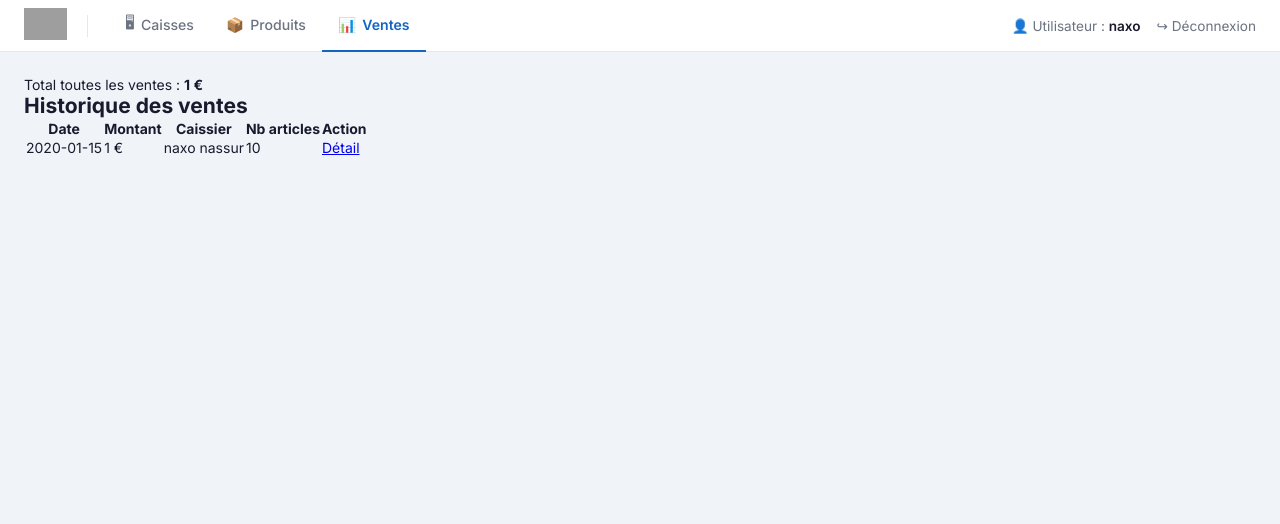
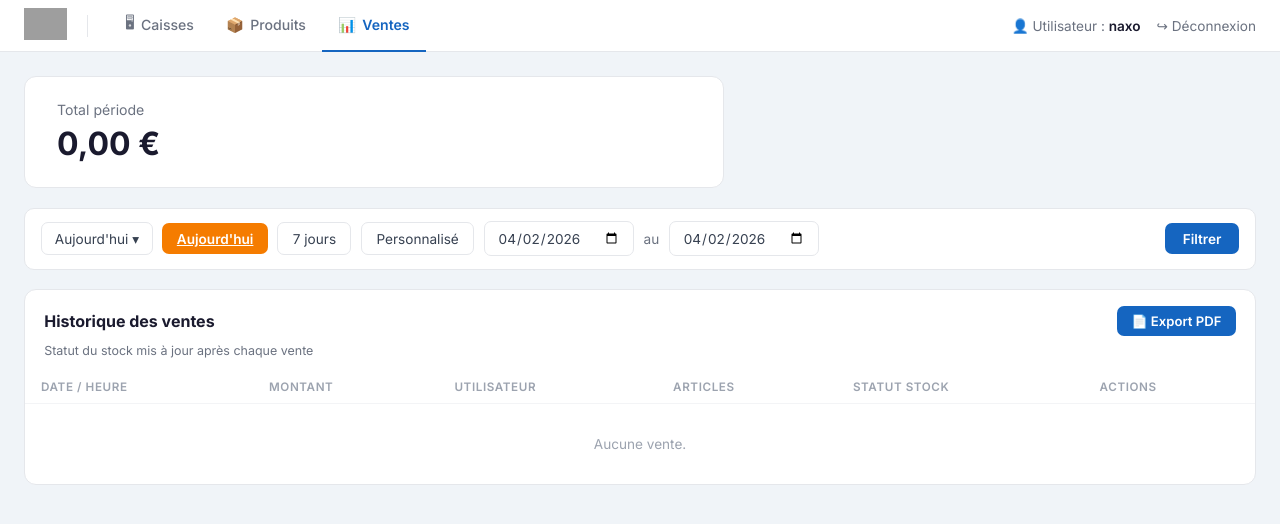
Before and after one commit to nassursio/CAISSE_SHOP, a PHP site: page /vente.php in a window 1280 px wide. Shown: the top 524 px of the page. Run offline with PHP 8.4, Linux system fonts and the light colour scheme; a user stored in the database is signed in; data comes from the database, SQL or seed files in the repository; tables that the repository leaves empty hold one stand-in row (values such as "Sample post"); grey boxes are pictures that could not be loaded.

Commit message:
vente new

```diff
--- a/Front_office/header.php
+++ b/Front_office/header.php
@@ -16,7 +16,7 @@ $page = basename($_SERVER['PHP_SELF']);
 
     <!-- Logo -->
     <a href="caisse.php" class="navbar-logo">
-        <img src="logo-removebg-preview.png" alt="CaisseShop">
+        <img src="../image/logo-removebg-preview.png" alt="CaisseShop">
     </a>
 
     <div class="navbar-sep"></div>
--- a/Front_office/vente.php
+++ b/Front_office/vente.php
@@ -2,97 +2,158 @@
 require 'connexion.php';
 require 'header.php';
 
-// Récupérer toutes les ventes avec le prénom de l'utilisateur
-$req    = $pdo->query('SELECT v.*, u.Prenom, u.Nom
+// Filtre de date
+$filtre = $_GET['filtre'] ?? 'aujourd_hui';
+$dd     = $_GET['dd']     ?? date('Y-m-d');
+$df     = $_GET['df']     ?? date('Y-m-d');
+
+if ($filtre == 'aujourd_hui') { $dd = date('Y-m-d'); $df = date('Y-m-d'); }
+if ($filtre == '7_jours')     { $dd = date('Y-m-d', strtotime('-7 days')); $df = date('Y-m-d'); }
+
+// Récupérer les ventes
+$req = $pdo->prepare('SELECT v.*, u.Prenom, u.Nom, MIN(p.stock) AS stock_min
                       FROM vente v
-                       JOIN utilisateurs u ON u.Id = v.id_utilisateur
+                      JOIN utilisateurs u   ON u.Id = v.id_utilisateur
+                      JOIN produit_vendu pv ON pv.id_vente = v.Id
+                      JOIN produit p        ON p.Id = pv.id_produit
+                      WHERE DATE(v.Date) BETWEEN :d1 AND :d2
+                      GROUP BY v.Id, v.Date, v.Montant, v.total_produit, u.Prenom, u.Nom
                       ORDER BY v.Date DESC');
+$req->execute([':d1'=>$dd, ':d2'=>$df]);
 $ventes = $req->fetchAll();
 
-// Calculer le total général
-$total_general = 0;
-foreach ($ventes as $v) {
-    $total_general = $total_general + $v['Montant'];
-}
+// Total période
+$total = 0;
+foreach ($ventes as $v) $total += $v['Montant'];
 
-// Voir le détail d'une vente si on clique sur "Détail"
-$detail        = null;
-$detail_lignes = [];
-
+// Détail d'une vente
+$detail = null; $lignes = [];
 if (isset($_GET['detail'])) {
-
-    $req = $pdo->prepare('SELECT v.*, u.Prenom FROM vente v
-                          JOIN utilisateurs u ON u.Id = v.id_utilisateur
-                          WHERE v.Id = :id');
-    $req->execute([':id' => $_GET['detail']]);
+    $req = $pdo->prepare('SELECT v.*, u.Prenom FROM vente v JOIN utilisateurs u ON u.Id=v.id_utilisateur WHERE v.Id=:id');
+    $req->execute([':id'=>$_GET['detail']]);
     $detail = $req->fetch();
-
-    $req = $pdo->prepare('SELECT pv.*, p.Nom_produit FROM produit_vendu pv
-                          JOIN produit p ON p.Id = pv.id_produit
-                          WHERE pv.id_vente = :id');
-    $req->execute([':id' => $_GET['detail']]);
-    $detail_lignes = $req->fetchAll();
+    $req = $pdo->prepare('SELECT pv.*, p.Nom_produit FROM produit_vendu pv JOIN produit p ON p.Id=pv.id_produit WHERE pv.id_vente=:id');
+    $req->execute([':id'=>$_GET['detail']]);
+    $lignes = $req->fetchAll();
 }
 ?>
 
 <div class="contenu">
 
-    <p>Total toutes les ventes : <strong><?= $total_general ?> €</strong></p>
+    <!-- Total période — grande carte blanche -->
+    <div class="total-periode-carte">
+        <p class="total-periode-label">Total période</p>
+        <p class="total-periode-valeur"><?= number_format($total, 2, ',', ' ') ?> €</p>
+    </div>
 
-    <!-- Tableau des ventes -->
-    <div class="carte">
-        <h2>Historique des ventes</h2>
+    <!-- Barre de filtres -->
+    <div class="filtres-barre">
+        <div class="filtre-dropdown"> Aujourd'hui ▾</div>
 
-        <table>
+        <a href="vente.php?filtre=aujourd_hui&dd=<?=$dd?>&df=<?=$df?>"
+           class="<?= $filtre=='aujourd_hui'?'btn-filtre-actif':'btn-filtre-inactif'?>">
+            Aujourd'hui
+        </a>
+        <a href="vente.php?filtre=7_jours&dd=<?=$dd?>&df=<?=$df?>"
+           class="<?= $filtre=='7_jours'?'btn-filtre-actif':'btn-filtre-inactif'?>">
+            7 jours
+        </a>
+        <a href="vente.php?filtre=perso&dd=<?=$dd?>&df=<?=$df?>"
+           class="<?= $filtre=='perso'?'btn-filtre-actif':'btn-filtre-inactif'?>">
+            Personnalisé
+        </a>
+
+        <!-- Dates personnalisées -->
+        <div class="filtre-date-input">
+            <input type="date" value="<?= $dd ?>" id="date-debut">
+        </div>
+        <span style="color:#6B7280;font-size:.85rem">au</span>
+        <div class="filtre-date-input">
+            <input type="date" value="<?= $df ?>" id="date-fin">
+        </div>
+
+        <button class="btn-filtrer"
+                onclick="window.location.href='vente.php?filtre=perso&dd='+document.getElementById('date-debut').value+'&df='+document.getElementById('date-fin').value">
+             Filtrer
+        </button>
+    </div>
+
+    <!-- Tableau historique des ventes -->
+    <div class="historique-carte">
+
+        <div class="historique-entete">
+            <div>
+                <p class="historique-titre">Historique des ventes</p>
+            </div>
+            <div class="historique-btns">
+                <a href="#" class="btn-export-bleu">📄 Export PDF</a>
+            </div>
+        </div>
+        <p class="historique-sous">Statut du stock mis à jour après chaque vente</p>
+
+        <table class="ventes-table">
             <thead>
                 <tr>
-                    <th>Date</th>
-                    <th>Montant</th>
-                    <th>Caissier</th>
-                    <th>Nb articles</th>
-                    <th>Action</th>
+                    <th>DATE / HEURE</th>
+                    <th>MONTANT</th>
+                    <th>UTILISATEUR</th>
+                    <th>ARTICLES</th>
+                    <th>STATUT STOCK</th>
+                    <th>ACTIONS</th>
                 </tr>
             </thead>
             <tbody>
-            <?php foreach ($ventes as $v) : ?>
+            <?php if (empty($ventes)): ?>
+                <tr><td colspan="6" style="text-align:center;padding:2rem;color:#9CA3AF">Aucune vente.</td></tr>
+            <?php else: ?>
+                <?php foreach ($ventes as $v):
+                    $sm = (int)$v['stock_min'];
+                    if ($sm == 0)      { $badge = 'badge-rouge-plein'; $txt = 'Rupture proche'; }
+                    elseif ($sm <= 5)  { $badge = 'badge-orange-plein'; $txt = 'Stock faible'; }
+                    else               { $badge = 'badge-vert-plein'; $txt = 'Stock suffisant'; }
+                ?>
                 <tr>
-                    <td><?= $v['Date'] ?></td>
-                    <td><?= $v['Montant'] ?> €</td>
-                    <td><?= $v['Prenom'] ?> <?= $v['Nom'] ?></td>
-                    <td><?= $v['total_produit'] ?></td>
-                    <td><a href="vente.php?detail=<?= $v['Id'] ?>">Détail</a></td>
+                    <td><?= date('d/m/Y - H:i', strtotime($v['Date'])) ?></td>
+                    <td><strong><?= number_format($v['Montant'], 2, ',', ' ') ?> €</strong></td>
+                    <td>
+                        <span class="user-avatar"><?= strtoupper(substr($v['Prenom'],0,1)) ?></span>
+                        <?= $v['Prenom'] ?>
+                    </td>
+                    <td><span class="badge-articles"><?= $v['total_produit'] ?> articles</span></td>
+                    <td><span class="badge-statut <?= $badge ?>"><?= $txt ?></span></td>
+                    <td>
+                        <a href="vente.php?detail=<?= $v['Id'] ?>&filtre=<?=$filtre?>&dd=<?=$dd?>&df=<?=$df?>"
+                           class="lien-detail">Détail</a>
+                    </td>
                 </tr>
                 <?php endforeach; ?>
+            <?php endif; ?>
             </tbody>
         </table>
     </div>
 
     <!-- Détail d'une vente -->
-    <?php if ($detail) : ?>
-    <div class="carte" style="margin-top:1rem">
-        <h2>Détail vente du <?= $detail['Date'] ?> — <?= $detail['Prenom'] ?></h2>
-
-        <table>
-            <thead>
-                <tr>
-                    <th>Produit</th>
-                    <th>Quantité</th>
-                    <th>Total</th>
-                </tr>
-            </thead>
+    <?php if ($detail): ?>
+    <div class="historique-carte" style="margin-top:1rem">
+        <div class="historique-entete">
+            <p class="historique-titre">Détail — vente du <?= date('d/m/Y H:i', strtotime($detail['Date'])) ?> (<?= $detail['Prenom'] ?>)</p>
+            <a href="vente.php?filtre=<?=$filtre?>&dd=<?=$dd?>&df=<?=$df?>" class="btn-filtre-inactif">Fermer</a>
+        </div>
+        <table class="ventes-table">
+            <thead><tr><th>PRODUIT</th><th>QUANTITÉ</th><th>TOTAL</th></tr></thead>
             <tbody>
-            <?php foreach ($detail_lignes as $l) : ?>
+            <?php foreach ($lignes as $l): ?>
             <tr>
                 <td><?= $l['Nom_produit'] ?></td>
                 <td><?= $l['quantite'] ?></td>
-                    <td><?= $l['prix_total'] ?> €</td>
+                <td><strong><?= number_format($l['prix_total'],2,',',' ') ?> €</strong></td>
             </tr>
             <?php endforeach; ?>
             </tbody>
         </table>
-
-        <p><strong>Total : <?= $detail['Montant'] ?> €</strong></p>
-        <a href="vente.php">← Retour</a>
+        <div style="text-align:right;padding:.8rem 1rem;font-weight:700">
+            Total : <?= number_format($detail['Montant'],2,',',' ') ?> €
+        </div>
     </div>
     <?php endif; ?>
 
```
Also changed, not shown: Front_office/produit.php (+64 -68 lines). Lines whose indentation alone changed are shown as unchanged.
